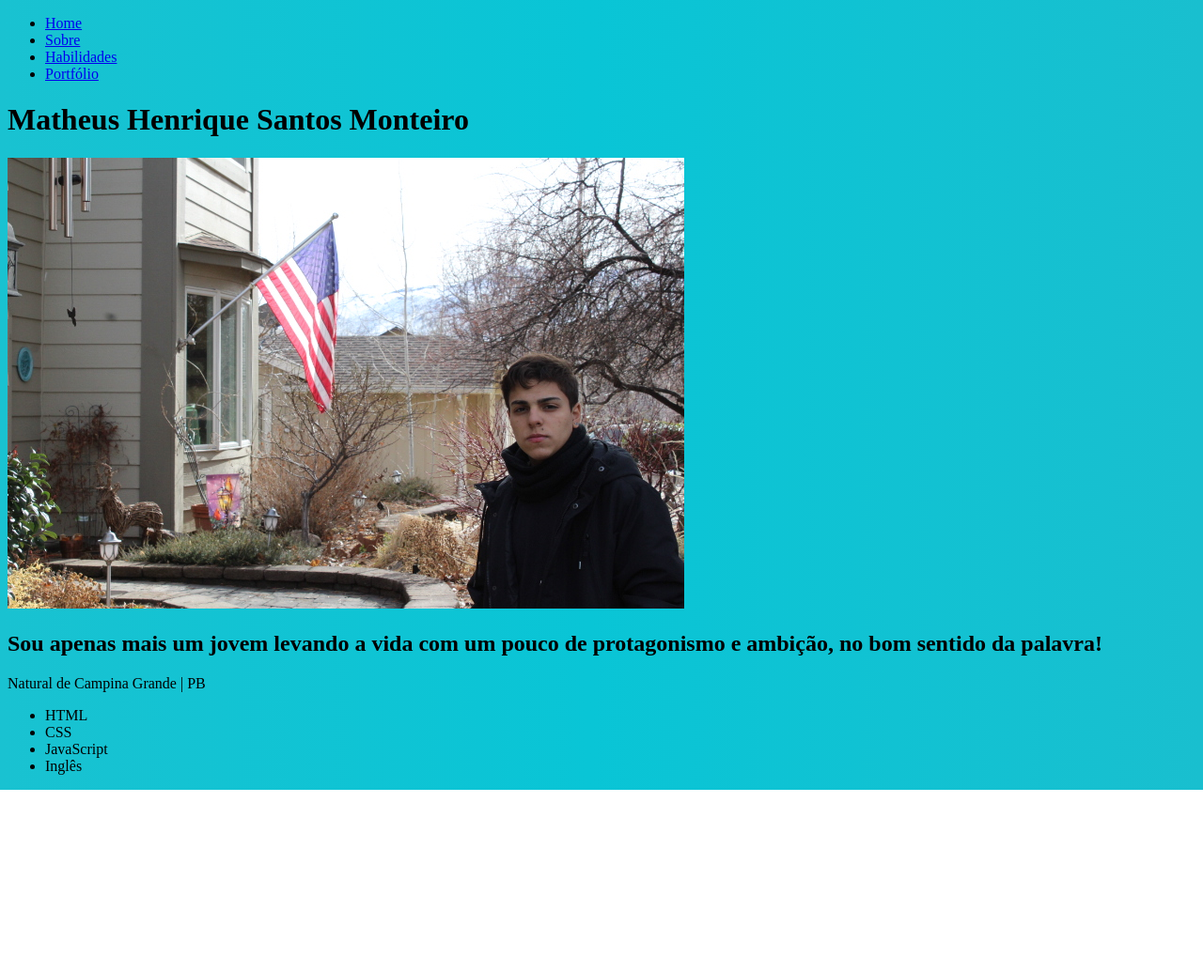
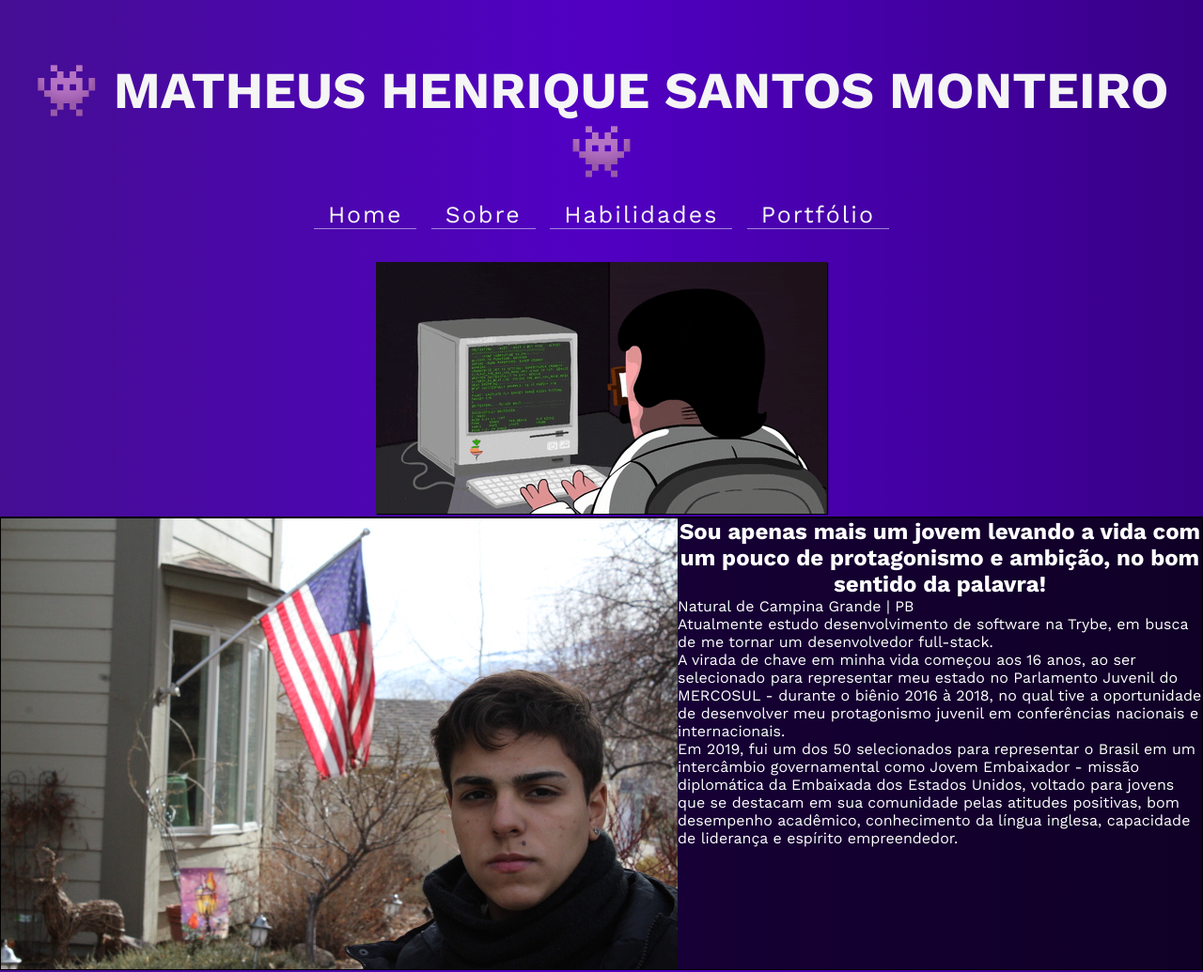
Before and after one commit to monteirohsm/monteirohsm.github.io, a plain HTML site: page index.html in a window 1280 px wide. Shown: the top 1035 px of the page at 94% size. Before the commit the page ends 841 px from the top, so only its background shows below. Drawn offline with nearby package versions, Linux system fonts and the light colour scheme.

Commit message:
update-geral

```diff
--- a/index.html
+++ b/index.html
@@ -5,33 +5,48 @@
     <meta name="viewport" content="width=device-width, initial-scale=1.0" />
     <title>Portfólio | Matheus Monteiro</title>
     <link rel="stylesheet" href="style.css" />
+    <link rel="preconnect" href="https://fonts.gstatic.com">
+    <link href="https://fonts.googleapis.com/css2?family=Work+Sans:ital,wght@0,100;0,200;0,300;0,400;0,500;0,600;0,700;0,800;0,900;1,100;1,200;1,300;1,400;1,500;1,600;1,700;1,800;1,900&display=swap" rel="stylesheet">
   </head>
   <body>
     <div id="principal">
       <header>
+        <h1 id="full-name">👾 Matheus Henrique Santos Monteiro 👾 </h1>
+
         <nav>
           <ul>
-            <li><a href="index.html">Home</a></li>
-            <li><a href="#about">Sobre</a></li>
-            <li><a href="#skills">Habilidades</a></li>
-            <li><a href="#portfolio">Portfólio</a></li>
+            <li class="nav-main"><a href="index.html">Home</a></li>
+            <li class="nav-main"><a href="#about">Sobre</a></li>
+            <li class="nav-main"><a href="#skills">Habilidades</a></li>
+            <li class="nav-main"><a href="#portfolio">Portfólio</a></li>
           </ul>
         </nav>
+        <img class="gif" src="./images/giphy.gif" alt="">
 
-        <h1>Matheus Henrique Santos Monteiro</h1>
-        <img
-          id="main-picture"
-          src="./images/main-pic.JPG"
-          alt="Foto de fundo Matheus Monteiro";/>
+
 
       </header>
 
       <section id="about" class="content-section">
-        <h2>
+        <div class="card">
+        <img
+          id="main-picture"
+          src="./images/smaller-pic.JPG"
+          alt="Foto de fundo Matheus Monteiro";/>
+        </div>
+        <div class="card middleContent">
+        <h2 class="fontSample">
           Sou apenas mais um jovem levando a vida com um pouco de protagonismo e
           ambição, no bom sentido da palavra!
         </h2>
-        <p>Natural de Campina Grande | PB </p>
+        <p class="paragraph">Natural de Campina Grande | PB </p>
+        <p class="paragraph">Atualmente estudo desenvolvimento de software na Trybe, em busca de me tornar um desenvolvedor full-stack.</p>
+        <p class="paragraph">A virada de chave em minha vida começou aos 16 anos, ao ser selecionado para representar meu estado no Parlamento Juvenil do MERCOSUL - durante o biênio 2016 à 2018, no qual tive a oportunidade de desenvolver meu protagonismo juvenil em conferências nacionais e internacionais.
+        </p>
+        <p class="paragraph">Em 2019, fui um dos 50 selecionados para representar o Brasil em um intercâmbio governamental como Jovem Embaixador - missão diplomática da Embaixada dos Estados Unidos, voltado para jovens que se destacam em sua comunidade pelas atitudes positivas, bom desempenho acadêmico, conhecimento da língua inglesa, capacidade de liderança e espírito empreendedor.
+
+        </p>
+      </div>
       </section>
 
       <section id="skills" class="content-section">
--- a/style.css
+++ b/style.css
@@ -1,4 +1,108 @@
+* {
+    margin: 0;
+    padding: 0;
+}
+
 body{
-    background: rgb(70,86,173);
-    background: linear-gradient(90deg, rgba(70,86,173,1) 0%, rgba(25,194,209,1) 0%, rgba(9,197,214,1) 49%, rgba(25,191,207,1) 100%);;
+    background: rgb(72,27,136);
+    background: linear-gradient(90deg, rgba(72,27,136,1) 0%, rgba(69,14,147,1) 0%, rgba(81,0,195,1) 49%, rgba(56,0,134,1) 100%);
+    font-family: 'Work Sans', sans-serif;
 }
+
+header{
+    border-bottom: 1px solid black;
+    height: 550px;
+}
+
+nav{
+margin-top: 15px;
+margin-bottom: 30px;
+text-align: center;
+
+}
+
+.nav-main{
+display: inline-block;
+list-style: none;
+letter-spacing: 2px;
+margin: 5px;
+border-bottom: 1px solid rgba(255, 255, 255, 0.513);
+}
+
+.nav-main a{
+font-size: 25px;
+color:whitesmoke;
+text-decoration: none;
+padding: 15px;
+}
+
+.nav-main a:hover{
+color: black;
+transition: 0.5s;
+}
+
+.nav-main:hover{
+cursor: pointer;
+background-color: white;
+transition: 0.5s;
+}
+
+#full-name{
+font-size: 55px;
+text-align: center;
+color: whitesmoke;
+text-transform: uppercase;
+padding-top: 5%;
+}
+
+@keyframes bounce {
+    0%, 20%, 60%, 100% {
+      -webkit-transform: translateY(0);
+      transform: translateY(0);
+    }
+
+    40% {
+      -webkit-transform: translateY(-20px);
+      transform: translateY(-20px);
+    }
+
+    80% {
+      -webkit-transform: translateY(-10px);
+      transform: translateY(-10px);
+    }
+  }
+
+#full-name:hover{
+animation: bounce 0.9s;
+transition: 0.8s;
+cursor: default;
+}
+
+#main-picture{
+  display: block;
+}
+
+.gif{
+  display: block;
+  margin: 0 auto;
+  box-shadow: 1px 1px 1px black;
+}
+
+#about{
+display: flex;
+justify-content: center;
+border: 1px solid black;
+}
+
+.fontSample{
+color: white;
+text-align: center;
+}
+
+.middleContent{
+  background-color: rgba(0, 0, 0, 0.712);
+}
+
+.paragraph{
+  color: white;
+}
```
Also changed, not shown: images/4iLw261NYmI75Vfek2tOjV7zsGVZzXAgp5GhSD0k2tE.gif (added), images/giphy.gif (added), images/smaller-pic.JPG (added), 1 other file.
